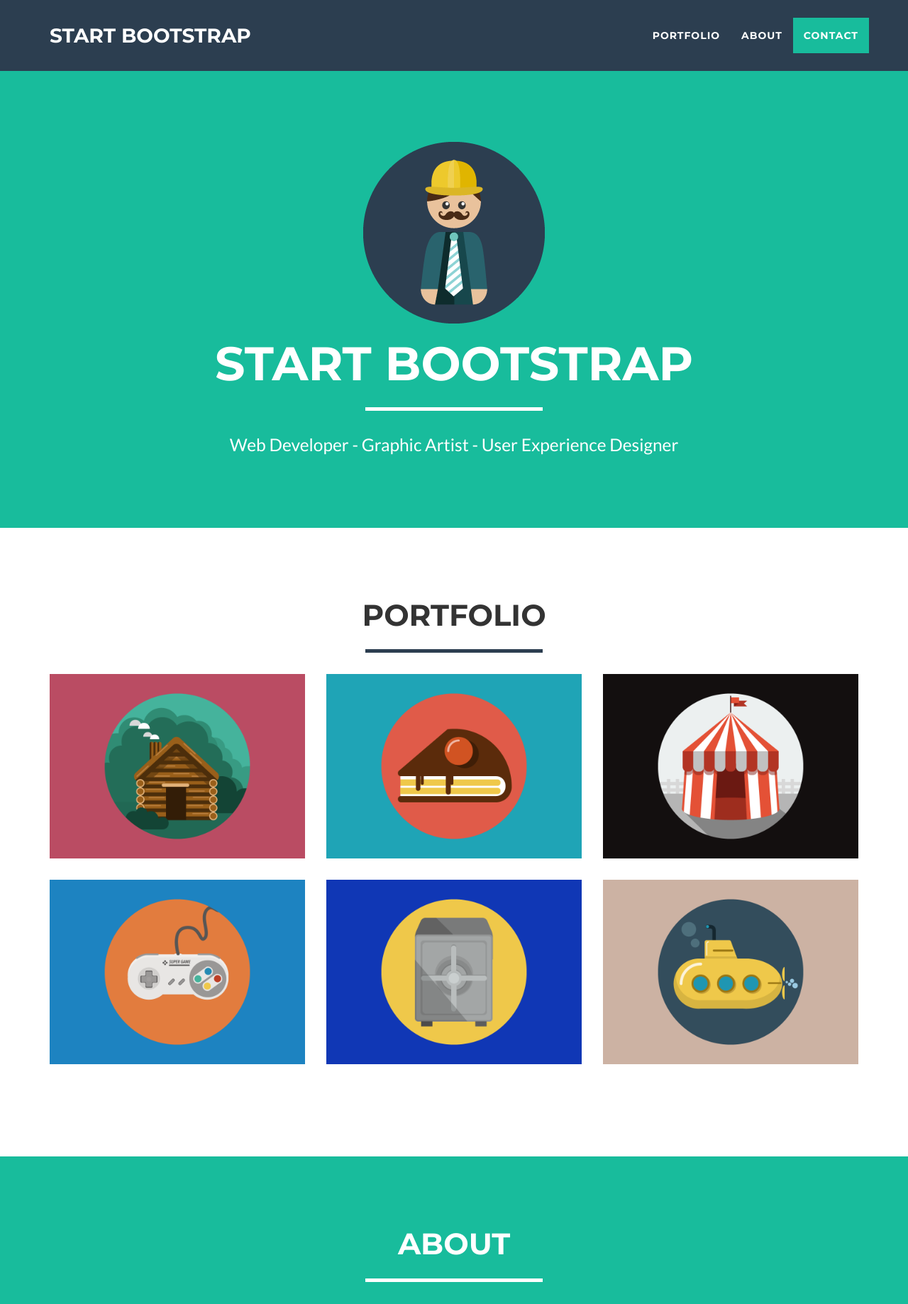
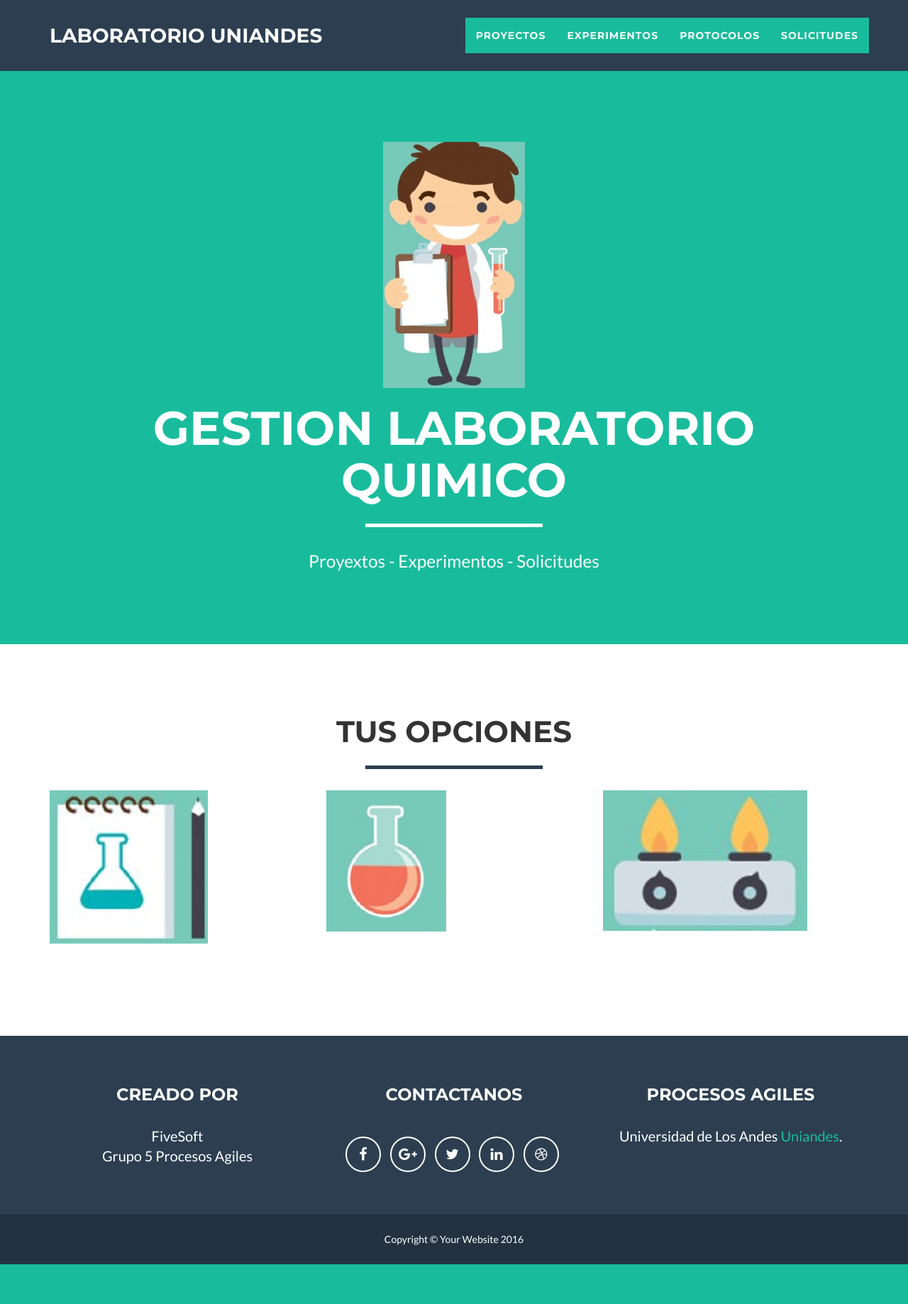
Before and after one commit to feruizruiz/pruebaLaboratorio, a Django app: page /laboratorio/ in a window 1280 px wide. Shown: the top 1838 px of the page at 71% size. After the commit the page ends 1782 px from the top, so only its background shows below. Run offline with Django 3.2, Linux system fonts and the light colour scheme; some libraries are stand-ins or nearby versions.

Commit message:
Creacion Presentacion

```diff
--- a/laboratorio/templates/laboratorio/index.html
+++ b/laboratorio/templates/laboratorio/index.html
@@ -10,7 +10,7 @@
     <meta name="description" content="">
     <meta name="author" content="">
 
-    <title>Freelancer - Start Bootstrap Theme</title>
+    <title>Laboratorio Uniandes</title>
      <link rel="stylesheet" href="{% static 'css/index.css' %}">
 
     <!-- Bootstrap Core CSS -->
@@ -44,7 +44,7 @@
                 <button type="button" class="navbar-toggle" data-toggle="collapse" data-target="#bs-example-navbar-collapse-1">
                     <span class="sr-only">Toggle navigation</span> Menu <i class="fa fa-bars"></i>
                 </button>
-                <a class="navbar-brand" href="#page-top">Start Bootstrap</a>
+                <a class="navbar-brand" href="#page-top">Laboratorio Uniandes</a>
             </div>
 
             <!-- Collect the nav links, forms, and other content for toggling -->
@@ -54,13 +54,19 @@
                         <a href="#page-top"></a>
                     </li>
                     <li class="page-scroll">
-                        <a href="#portfolio">Portfolio</a>
+                        <a href="#portfolio">Proyectos</a>
                     </li>
+
                     <li class="page-scroll">
-                        <a href="#about">About</a>
+                        <a href="#portfolio">Experimentos</a>
                     </li>
+
                     <li class="page-scroll">
-                        <a href="#contact">Contact</a>
+                        <a href="#portfolio">Protocolos</a>
+                    </li>
+
+                    <li class="page-scroll">
+                        <a href="#portfolio">Solicitudes</a>
                     </li>
                 </ul>
             </div>
@@ -76,9 +82,9 @@
                 <div class="col-lg-12">
                     <img class="{% static 'img-responsive' %}" src="{% static 'img/profile.png'%}" alt="">
                     <div class="intro-text">
-                        <h1 class="name">Start Bootstrap</h1>
+                        <h1 class="name">Gestion Laboratorio Quimico </h1>
                         <hr class="star-light">
-                        <span class="skills">Web Developer - Graphic Artist - User Experience Designer</span>
+                        <span class="skills">Proyextos - Experimentos - Solicitudes </span>
                     </div>
                 </div>
             </div>
@@ -90,7 +96,7 @@
         <div class="container">
             <div class="row">
                 <div class="col-lg-12 text-center">
-                    <h2>Portfolio</h2>
+                    <h2>Tus Opciones</h2>
                     <hr class="star-primary">
                 </div>
             </div>
@@ -99,67 +105,39 @@
                     <a href="#portfolioModal1" class="portfolio-link" data-toggle="modal">
                         <div class="caption">
                             <div class="caption-content">
-                                <i class="fa fa-search-plus fa-3x"></i>
+                                <i class="fa fa-search-plus fa-3x"> Proyectos</i>
                             </div>
                         </div>
-                        <img src="{% static 'img/portfolio/cabin.png'%}" class="img-responsive" alt="Cabin">
+                        <img src="{% static 'img/portfolio/proyecto.png'%}" class="img-responsive" alt="Cabin">
                     </a>
                 </div>
                 <div class="col-sm-4 portfolio-item">
                     <a href="#portfolioModal2" class="portfolio-link" data-toggle="modal">
                         <div class="caption">
                             <div class="caption-content">
-                                <i class="fa fa-search-plus fa-3x"></i>
+                                <i class="fa fa-search-plus fa-3x">Experimentos</i>
                             </div>
                         </div>
-                        <img src="{% static 'img/portfolio/cake.png'%}" class="img-responsive" alt="Slice of cake">
+                        <img src="{% static 'img/portfolio/experimento.png'%}" class="img-responsive" alt="Slice of cake">
                     </a>
                 </div>
                 <div class="col-sm-4 portfolio-item">
                     <a href="#portfolioModal3" class="portfolio-link" data-toggle="modal">
                         <div class="caption">
                             <div class="caption-content">
-                                <i class="fa fa-search-plus fa-3x"></i>
+                                <i class="fa fa-search-plus fa-3x">Protocolos</i>
                             </div>
                         </div>
-                        <img src="{% static 'img/portfolio/circus.png'%}" class="img-responsive" alt="Circus tent">
+                        <img src="{% static 'img/portfolio/protocolo.png'%}" class="img-responsive" alt="Circus tent">
                     </a>
                 </div>
-                <div class="col-sm-4 portfolio-item">
-                    <a href="#portfolioModal4" class="portfolio-link" data-toggle="modal">
-                        <div class="caption">
-                            <div class="caption-content">
-                                <i class="fa fa-search-plus fa-3x"></i>
-                            </div>
-                        </div>
-                        <img src="{% static 'img/portfolio/game.png'%}" class="img-responsive" alt="Game controller">
-                    </a>
-                </div>
-                <div class="col-sm-4 portfolio-item">
-                    <a href="#portfolioModal5" class="portfolio-link" data-toggle="modal">
-                        <div class="caption">
-                            <div class="caption-content">
-                                <i class="fa fa-search-plus fa-3x"></i>
-                            </div>
-                        </div>
-                        <img src="{% static 'img/portfolio/safe.png'%}" class="img-responsive" alt="Safe">
-                    </a>
-                </div>
-                <div class="col-sm-4 portfolio-item">
-                    <a href="#portfolioModal6" class="portfolio-link" data-toggle="modal">
-                        <div class="caption">
-                            <div class="caption-content">
-                                <i class="fa fa-search-plus fa-3x"></i>
-                            </div>
-                        </div>
-                        <img src="{% static 'img/portfolio/submarine.png'%}" class="img-responsive" alt="Submarine">
-                    </a>
-                </div>
+
+
             </div>
         </div>
     </section>
 
-    <!-- About Section -->
+    <!-- About Section
     <section class="success" id="about">
         <div class="container">
             <div class="row">
@@ -183,8 +161,8 @@
             </div>
         </div>
     </section>
-
-    <!-- Contact Section -->
+-->
+    <!-- Contact Section
     <section id="contact">
         <div class="container">
             <div class="row">
@@ -195,9 +173,7 @@
             </div>
             <div class="row">
                 <div class="col-lg-8 col-lg-offset-2">
-                    <!-- To configure the contact form email address, go to mail/contact_me.php and update the email address in the PHP file on line 19. -->
-                    <!-- The form should work on most web servers, but if the form is not working you may need to configure your web server differently. -->
-                    <form name="sentMessage" id="contactForm" novalidate>
+                     <form name="sentMessage" id="contactForm" novalidate>
                         <div class="row control-group">
                             <div class="form-group col-xs-12 floating-label-form-group controls">
                                 <label for="name">Name</label>
@@ -238,19 +214,19 @@
             </div>
         </div>
     </section>
-
+-->
     <!-- Footer -->
     <footer class="text-center">
         <div class="footer-above">
             <div class="container">
                 <div class="row">
                     <div class="footer-col col-md-4">
-                        <h3>Location</h3>
-                        <p>3481 Melrose Place
-                            <br>Beverly Hills, CA 90210</p>
+                        <h3>Creado  Por </h3>
+                        <p>FiveSoft
+                            <br>Grupo 5 Procesos Agiles</p>
                     </div>
                     <div class="footer-col col-md-4">
-                        <h3>Around the Web</h3>
+                        <h3>Contactanos</h3>
                         <ul class="list-inline">
                             <li>
                                 <a href="#" class="btn-social btn-outline"><span class="sr-only">Facebook</span><i class="fa fa-fw fa-facebook"></i></a>
@@ -270,8 +246,8 @@
                         </ul>
                     </div>
                     <div class="footer-col col-md-4">
-                        <h3>About Freelancer</h3>
-                        <p>Freelance is a free to use, open source Bootstrap theme created by <a href="http://startbootstrap.com">Start Bootstrap</a>.</p>
+                        <h3>Procesos Agiles</h3>
+                        <p> Universidad de Los Andes <a href="https://www.uniandes.edu.co">Uniandes</a>.</p>
                     </div>
                 </div>
             </div>
```
Also changed, not shown: laboratorio/static/img/portfolio/experimento.png (added), laboratorio/static/img/portfolio/protocolo.png (added), laboratorio/static/img/portfolio/proyecto.png (added), laboratorio/static/img/profile.png, laboratorio/static/img/profilecp.png (added).
